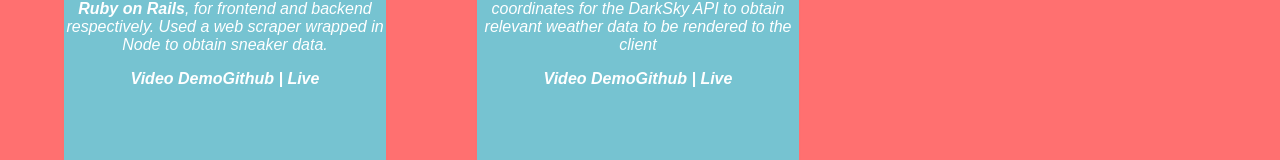
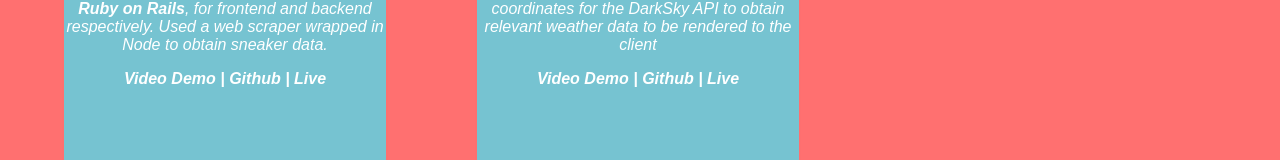
Before and after one commit to jtx007/personalWebsite, a React (Create React App) app: page / in a window 1280 px wide. Shown: the part 1623-1783 px from the top of the page. Built offline with nearby package versions, Linux system fonts and the light colour scheme; a web font is replaced by a local one.

Commit message:
edited spacing between project links

```diff
--- a/src/components/ProjectContainer.js
+++ b/src/components/ProjectContainer.js
@@ -15,14 +15,14 @@ export default class ProjectContainer extends Component {
                                 <a href="https://connosieurfrontend.herokuapp.com/"><img className="project-picture" alt="demopic" src={connosieurgif}/></a>
                             <br/>
                             <p> A web application for sneaker enthusiasts to gather and talk about all things sneaker related as well as show off their personal owns and wants. Built with <strong>React.js</strong> and <strong> Ruby on Rails</strong>, for frontend and backend respectively. Used a web scraper wrapped in Node to obtain sneaker data.</p>
-                        <p><strong><a href="https://www.youtube.com/watch?v=PVA6Xyg6c74&t=23s">Video Demo</a><a href="https://github.com/jtx007/ConnosieurFrontEnd">Github</a> | <a href="https://connosieurfrontend.herokuapp.com/">Live</a></strong></p>
+                        <p><strong><a href="https://www.youtube.com/watch?v=PVA6Xyg6c74&t=23s">Video Demo</a> | <a href="https://github.com/jtx007/ConnosieurFrontEnd">Github</a> | <a href="https://connosieurfrontend.herokuapp.com/">Live</a></strong></p>
 
                         </div>
                         <div className="project animated flipInY delay-4s">
                             <h1>Blitz</h1>
                         <a href="https://blitzweatherapp.herokuapp.com/"><img className="project-picture" alt="demopic" src={blitzgif} /></a>
                             <p>A weather widget created with <strong>React.js</strong> and <strong>Node.js</strong> with <strong>Express</strong>. Used MapQuest geocoder API to convert physical locations into lat/lng coordinates. Used said coordinates for the DarkSky API to obtain relevant weather data to be rendered to the client</p>
-                        <p><strong><a href="https://www.youtube.com/watch?v=e5FhkyYptFE">Video Demo</a><a href="https://github.com/jtx007/BlitzWeatherApp">Github</a> | <a href="https://blitzweatherapp.herokuapp.com/">Live</a></strong></p>
+                        <p><strong><a href="https://www.youtube.com/watch?v=e5FhkyYptFE">Video Demo</a> | <a href="https://github.com/jtx007/BlitzWeatherApp">Github</a> | <a href="https://blitzweatherapp.herokuapp.com/">Live</a></strong></p>
 
                         </div>
                         <div className="project animated flipInY delay-5s">
```
Also changed, not shown: 1 other file (tests, documents, lock files or other folders).
